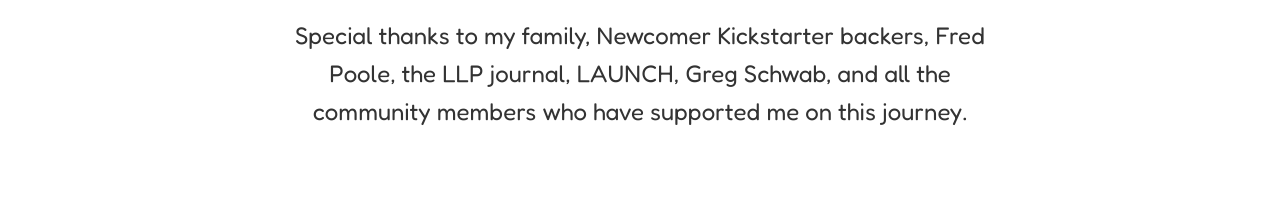
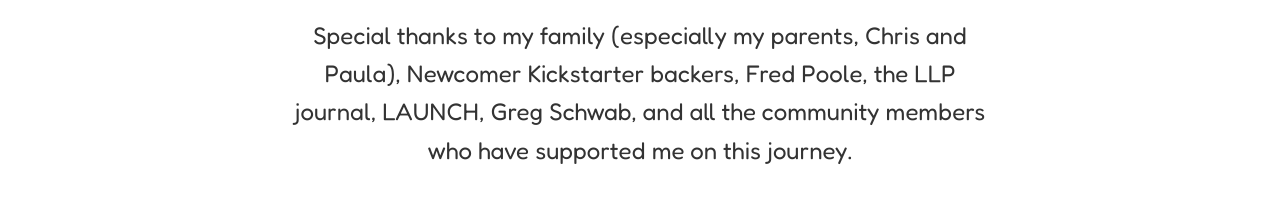
Before and after one commit to JasonKappes/NewcomerGames, a website: page Team/index.html in a window 1280 px wide. Shown: the part 694-896 px from the top of the page. Before the commit the page ends 866 px from the top, so only its background shows below. Drawn offline with Linux system fonts and the light colour scheme.

Commit message:
updated my team

```diff
--- a/Team/index.html
+++ b/Team/index.html
@@ -93,7 +93,7 @@
                     <img src="../images/xLogo.png" alt="X (formerly Twitter)">
                 </a>
             </div>
-            <p>Special thanks to my family, Newcomer Kickstarter backers, Fred Poole, the LLP journal, LAUNCH, Greg Schwab, and all the community members who have supported me on this journey.</p>
+            <p>Special thanks to my family (especially my parents, Chris and Paula), Newcomer Kickstarter backers, Fred Poole, the LLP journal, LAUNCH, Greg Schwab, and all the community members who have supported me on this journey.</p>
 
         </div>
     </div>
```
